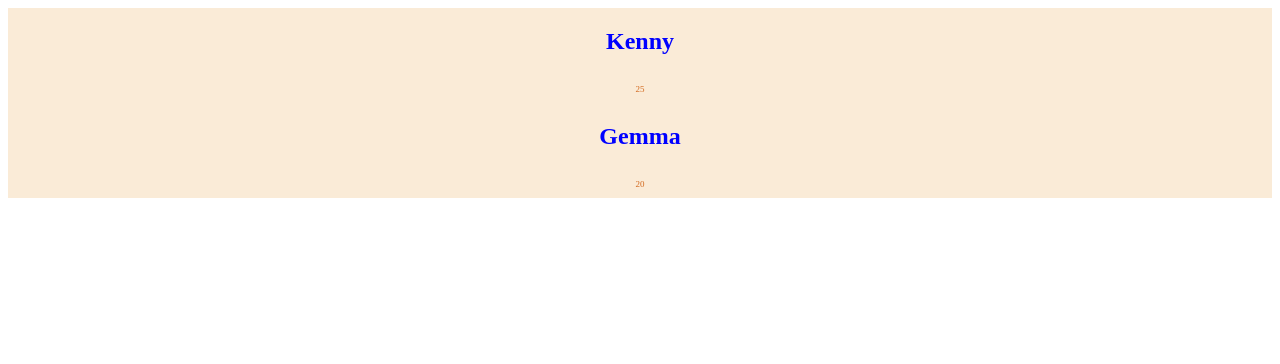
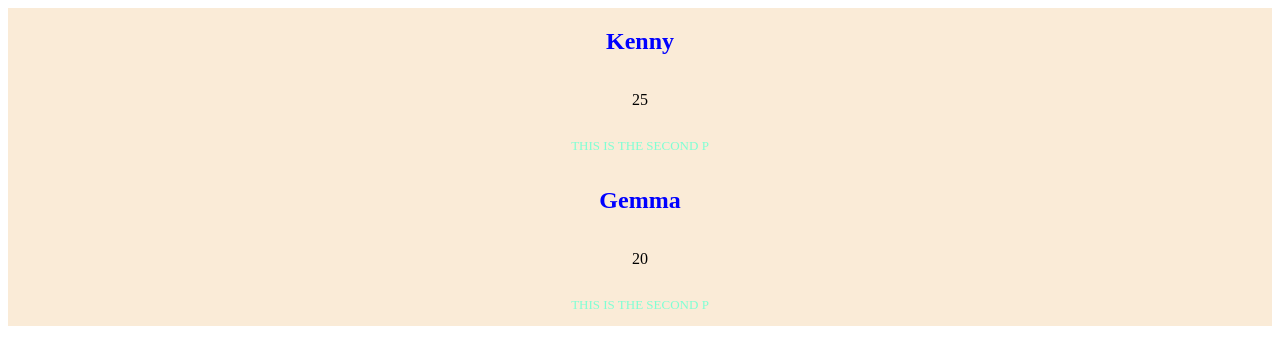
Before and after one commit to kenny-cfg/react-app-css, a React (Vite) app: page / in a window 1280 px wide. Shown: the top 364 px of the page. Built offline with nearby package versions, Linux system fonts and the light colour scheme.

Commit message:
A second P element in the presentation card

```diff
--- a/src/index.css
+++ b/src/index.css
@@ -3,9 +3,14 @@
   color: blue;
 }
 
-.profile-card p {
+.profile-card p:first {
   font-size: xx-small;
   color: chocolate
+}
+
+.profile-card p:last-child {
+  font-size: small;
+  color: aquamarine
 }
 
 .profile-card {
--- a/src/profile-card/ProfileCard.jsx
+++ b/src/profile-card/ProfileCard.jsx
@@ -2,6 +2,7 @@ const ProfileCard = ({ name, age }) => {
   return <div className="profile-card">
     <h2>{name}</h2>
     <p>{age}</p>
+    <p>THIS IS THE SECOND P</p>
   </div>
 }
 
```
